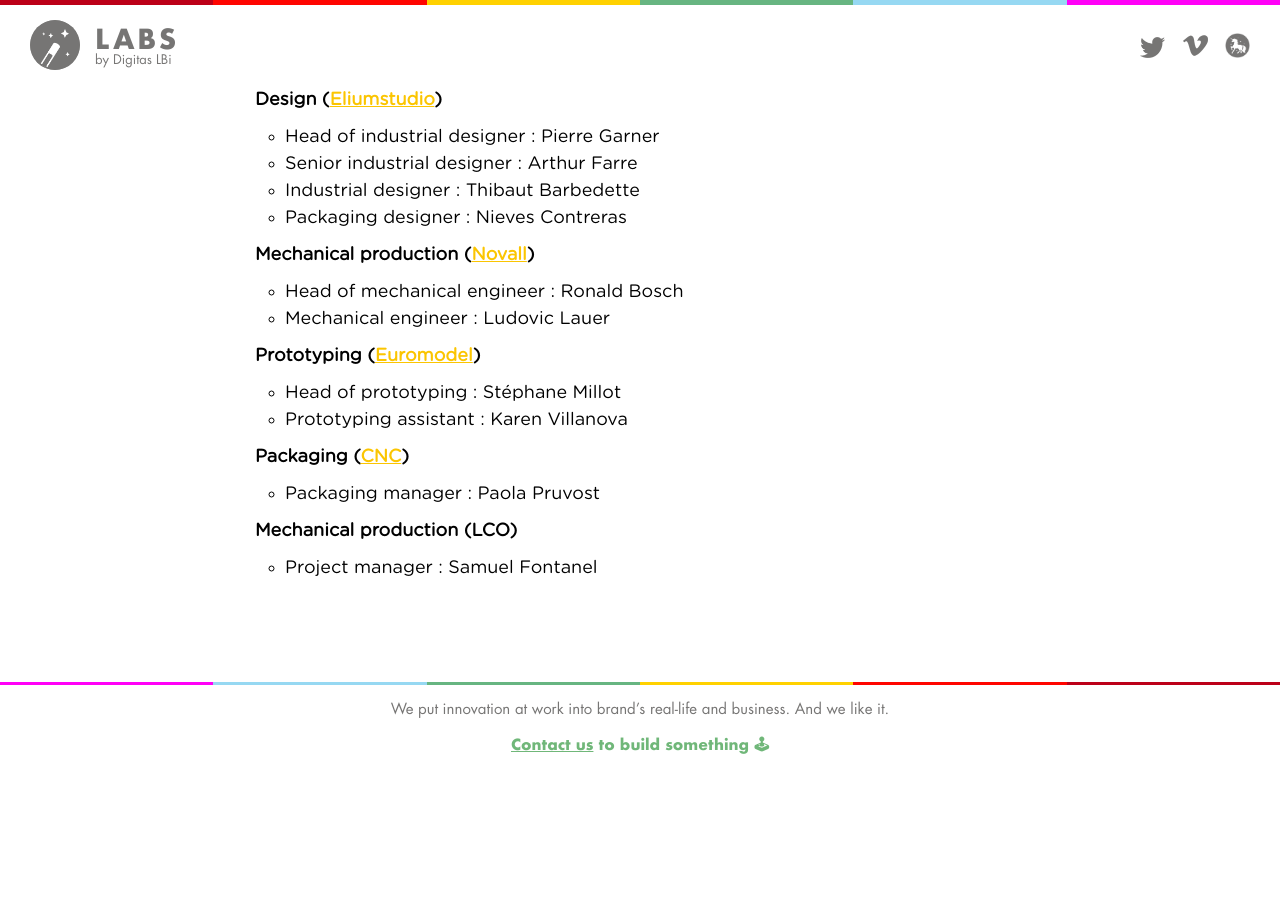
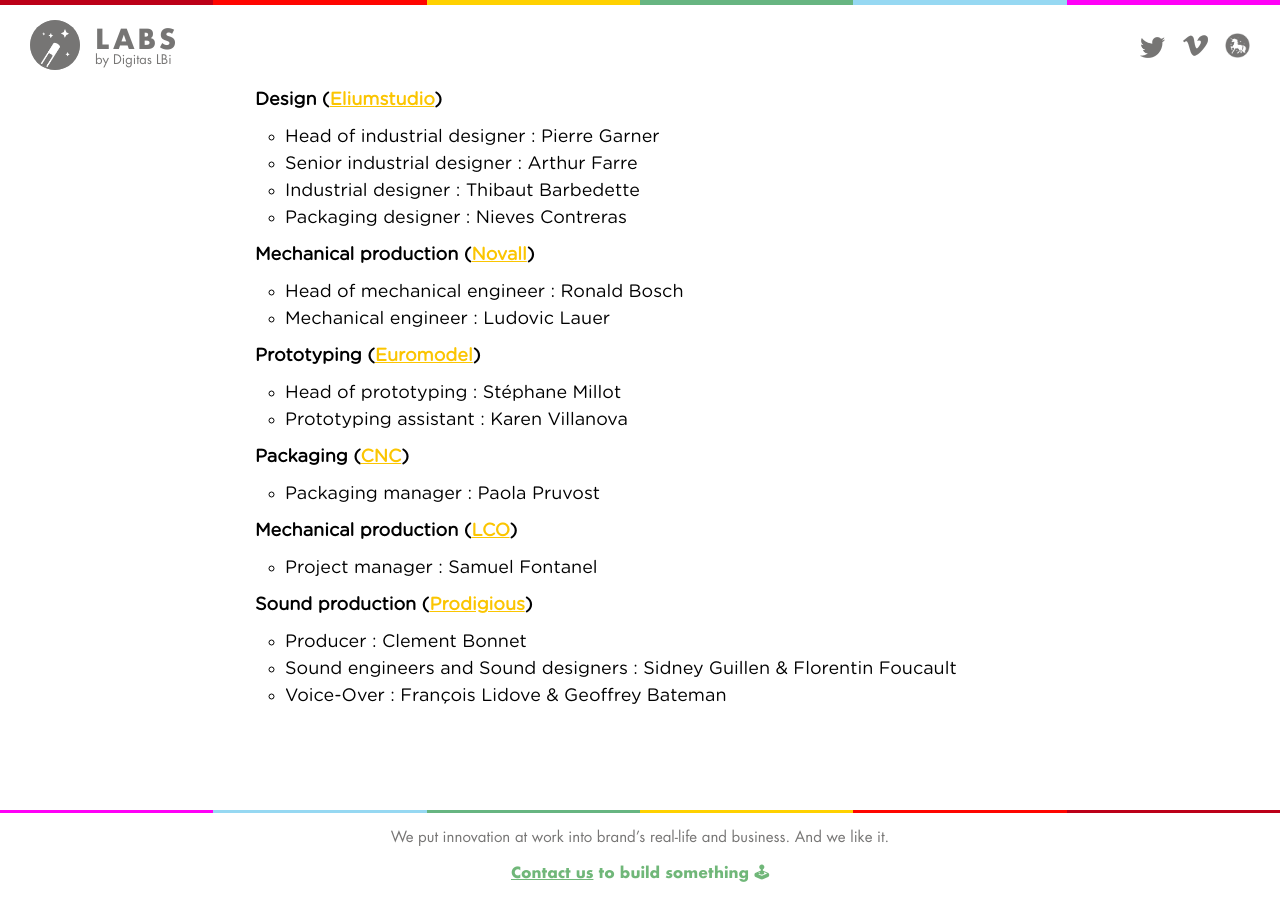
Before and after one commit to digitaslabs/digitaslabs.github.io, a Jekyll site: the page built from _posts/2017-09-22-Dior-Eyes.md, in a window 1280 px wide and 900 px high, scrolled down 6100 px. Built offline with Jekyll 4.4.1, drawn with Linux system fonts in a browser that asks for light colours; nearby versions of some CDN libraries; before the commit the page ends 6872 px from its top, so only the background shows below that.

Commit message:
Dior Eyes V2 - credits fix ; La Poste Vivatech 2017 - credits fix

```diff
--- a/_posts/2017-09-22-Dior-Eyes.md
+++ b/_posts/2017-09-22-Dior-Eyes.md
@@ -100,6 +100,12 @@ DigitasLBi Labs Paris and Dior sign here the finest combination of technological
 
 - Packaging manager : Paola Pruvost
 
-**Mechanical production (LCO)**
+**Mechanical production ([LCO](https://www.arrkeurope.com/fr/groupe/arrk-en-details/arrklco-protomoule/))**
 
 - Project manager : Samuel Fontanel
+
+**Sound production ([Prodigious](http://www.prodigious.com/))**
+
+- Producer : Clement Bonnet
+- Sound engineers and Sound designers : Sidney Guillen & Florentin Foucault
+- Voice-Over : François Lidove & Geoffrey Bateman
```
Also changed, not shown: _posts/2017-07-13-La-Poste-VivaTech-2017.md (+5 -0 lines).
